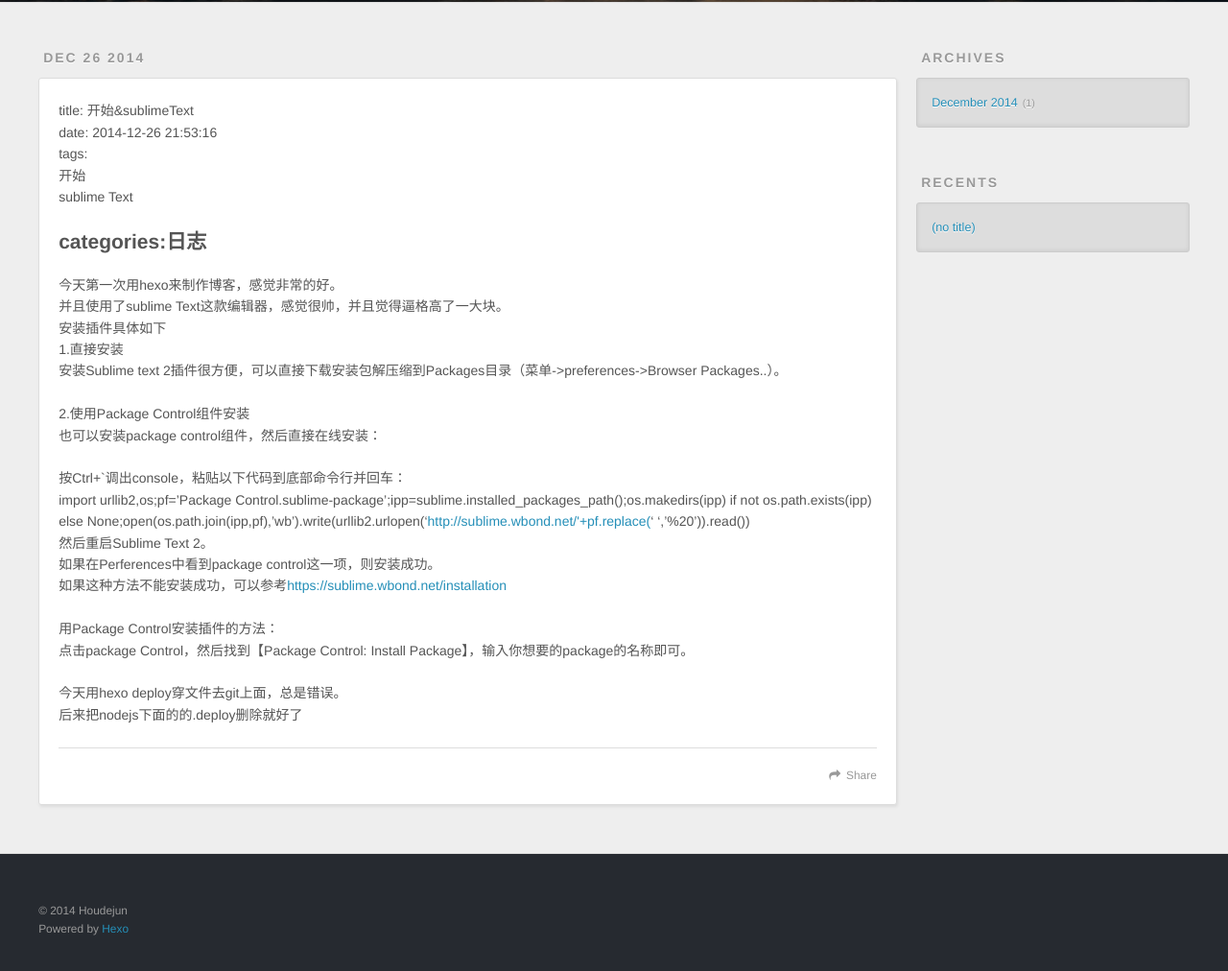
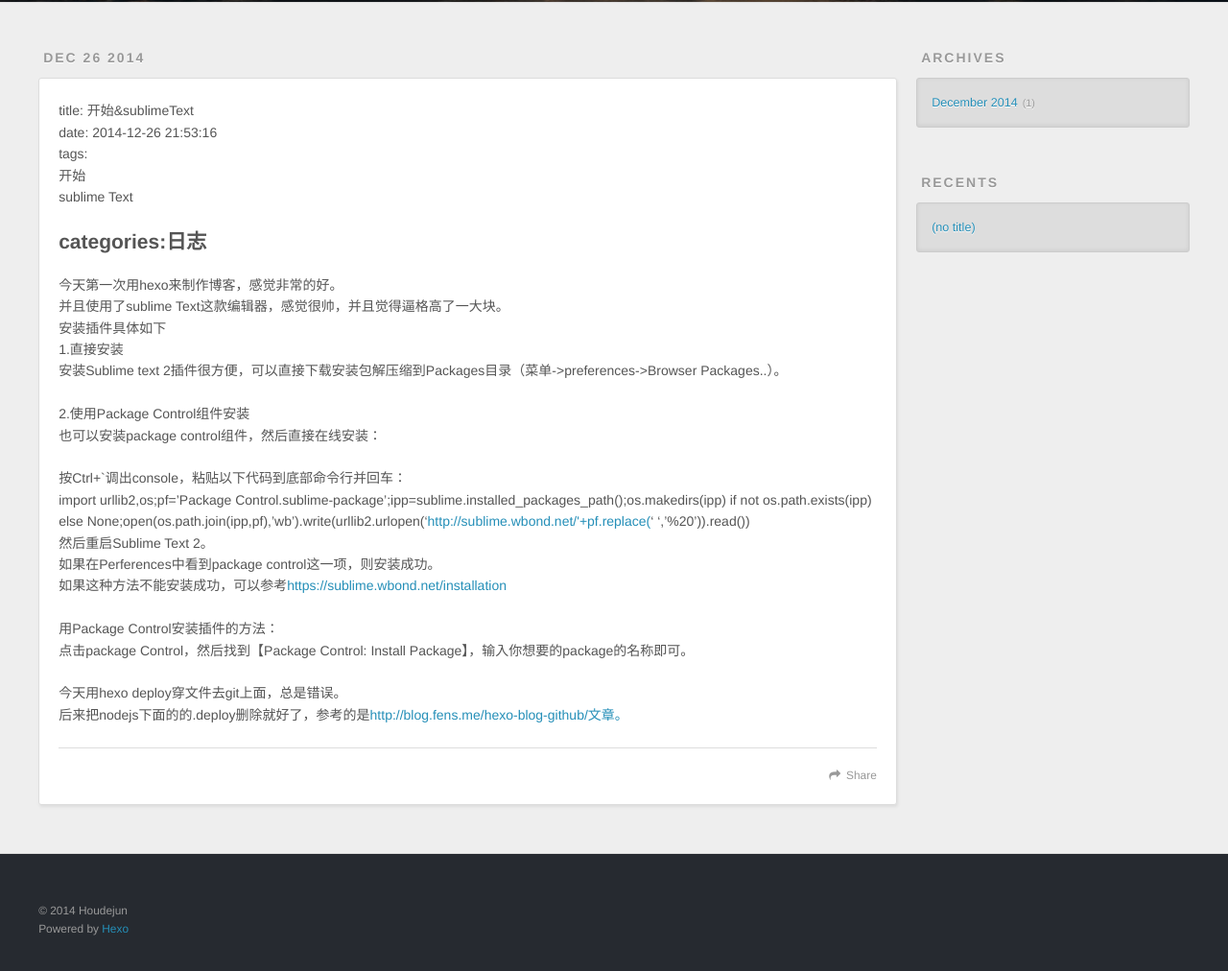
Before and after one commit to djhoo/djhoo.github.io, a plain HTML site: page 2014/12/26/开始/index.html in a window 1280 px wide. Shown: the part 298-1310 px from the top of the page at 96% size. Drawn offline with nearby package versions, Linux system fonts and the light colour scheme.

Commit message:
Site updated: 2014-12-27 23:19:24

```diff
--- a/2014/12/26/开始/index.html
+++ b/2014/12/26/开始/index.html
@@ -85,7 +85,7 @@ categories:日志
 <p>2.使用Package Control组件安装<br>也可以安装package control组件，然后直接在线安装：</p>
 <p>按Ctrl+`调出console，粘贴以下代码到底部命令行并回车：<br>import urllib2,os;pf=’Package Control.sublime-package’;ipp=sublime.installed_packages_path();os.makedirs(ipp) if not os.path.exists(ipp) else None;open(os.path.join(ipp,pf),’wb’).write(urllib2.urlopen(‘<a href="http://sublime.wbond.net/&#39;+pf.replace(" target="_blank" rel="external">http://sublime.wbond.net/&#39;+pf.replace(</a>‘ ‘,’%20’)).read())<br>然后重启Sublime Text 2。<br>如果在Perferences中看到package control这一项，则安装成功。<br>如果这种方法不能安装成功，可以参考<a href="https://sublime.wbond.net/installation" target="_blank" rel="external">https://sublime.wbond.net/installation</a></p>
 <p>用Package Control安装插件的方法：<br>点击package Control，然后找到【Package Control: Install Package】，输入你想要的package的名称即可。</p>
-<p>今天用hexo deploy穿文件去git上面，总是错误。<br>后来把nodejs下面的的.deploy删除就好了</p>
+<p>今天用hexo deploy穿文件去git上面，总是错误。<br>后来把nodejs下面的的.deploy删除就好了，参考的是<a href="http://blog.fens.me/hexo-blog-github/文章。" target="_blank" rel="external">http://blog.fens.me/hexo-blog-github/文章。</a></p>
 
 
     </div>
```
Also changed, not shown: archives/2014/12/index.html (+1 -1 lines), archives/2014/index.html (+1 -1 lines), archives/index.html (+1 -1 lines), index.html (+1 -1 lines).
